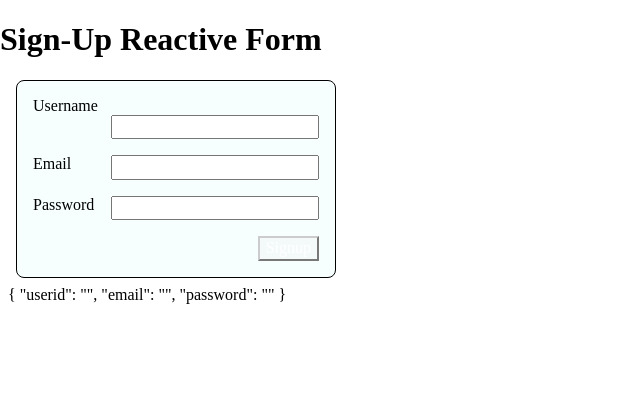
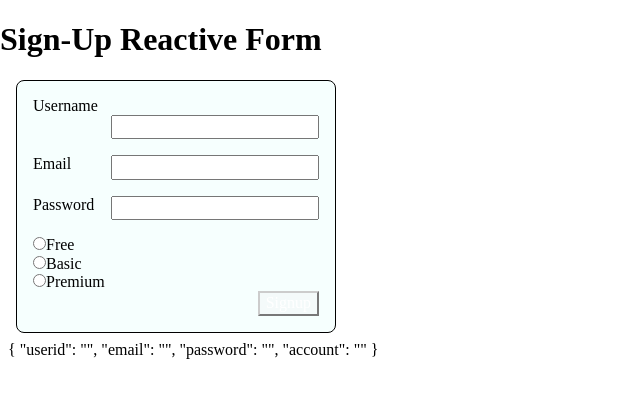
Before and after one commit to rajinder-yadav/reactive-form, an Angular app: page / in a window 1280 px wide. Shown: the top 398 px of the page, without its empty margins (0-640 px from the left). Built offline with nearby package versions, Linux system fonts and the light colour scheme.

Commit message:
Radio options added.

```diff
--- a/src/app/app.component.html
+++ b/src/app/app.component.html
@@ -2,7 +2,7 @@
   {{title}}
 </h1>
 
-<form novalidate [formGroup]="signupForm" (ngSubmit)="onSubmit(); form.reset()">
+<form novalidate [formGroup]="signupForm" (ngSubmit)="onSubmit(); signupForm.reset()">
   <div class="fl ba br3 pa3 bg-washed-blue ml3 signup-width">
     <div class="fl w-100 mb3">
       <label for="userid">Username</label>
@@ -19,6 +19,15 @@
       <input type="password" formControlName="password" class="fr ml3">
     </div>
 
+    <div *ngFor="let account of accounts">
+      <input type="radio"
+             [id]="account"
+             [value]="account"
+             formControlName="account">
+        <label [attr.for]="account">{{account}}</label>
+
+    </div>
+
     <button type="submit"
       [disabled]="signupForm.invalid"
       class="fr white"
--- a/src/app/app.component.ts
+++ b/src/app/app.component.ts
@@ -8,6 +8,8 @@ import { FormGroup, FormControl, FormBuilder, Validators } from '@angular/forms'
 export class AppComponent implements OnInit {
   title = 'Sign-Up Reactive Form';
 
+  accounts = ['Free', 'Basic', 'Premium'];
+
   signupForm: FormGroup;
 
   constructor(public fb: FormBuilder) {
@@ -17,7 +19,8 @@ export class AppComponent implements OnInit {
     this.signupForm = this.fb.group({
       userid: ['', [Validators.required, Validators.minLength(4)]],
       email: ['', Validators.required],
-      password: ['', Validators.required]
+      password: ['', Validators.required],
+      account: ['', Validators.required]
     });
   }
 
--- a/src/app/signup.model.ts
+++ b/src/app/signup.model.ts
@@ -2,4 +2,5 @@ export interface SignupModel {
   userid: string;
   email: string;
   password: string;
+  account: string;
 }
```
